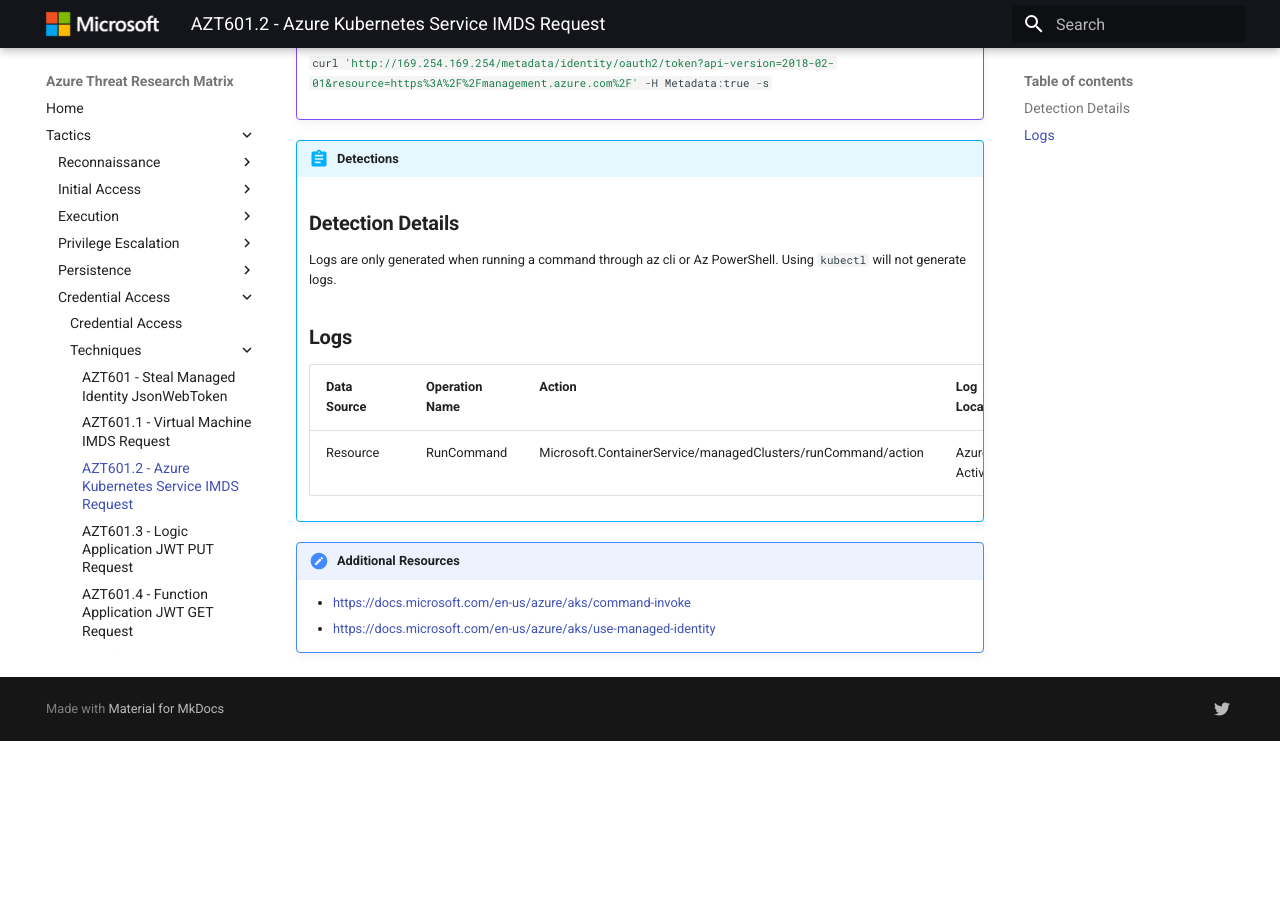
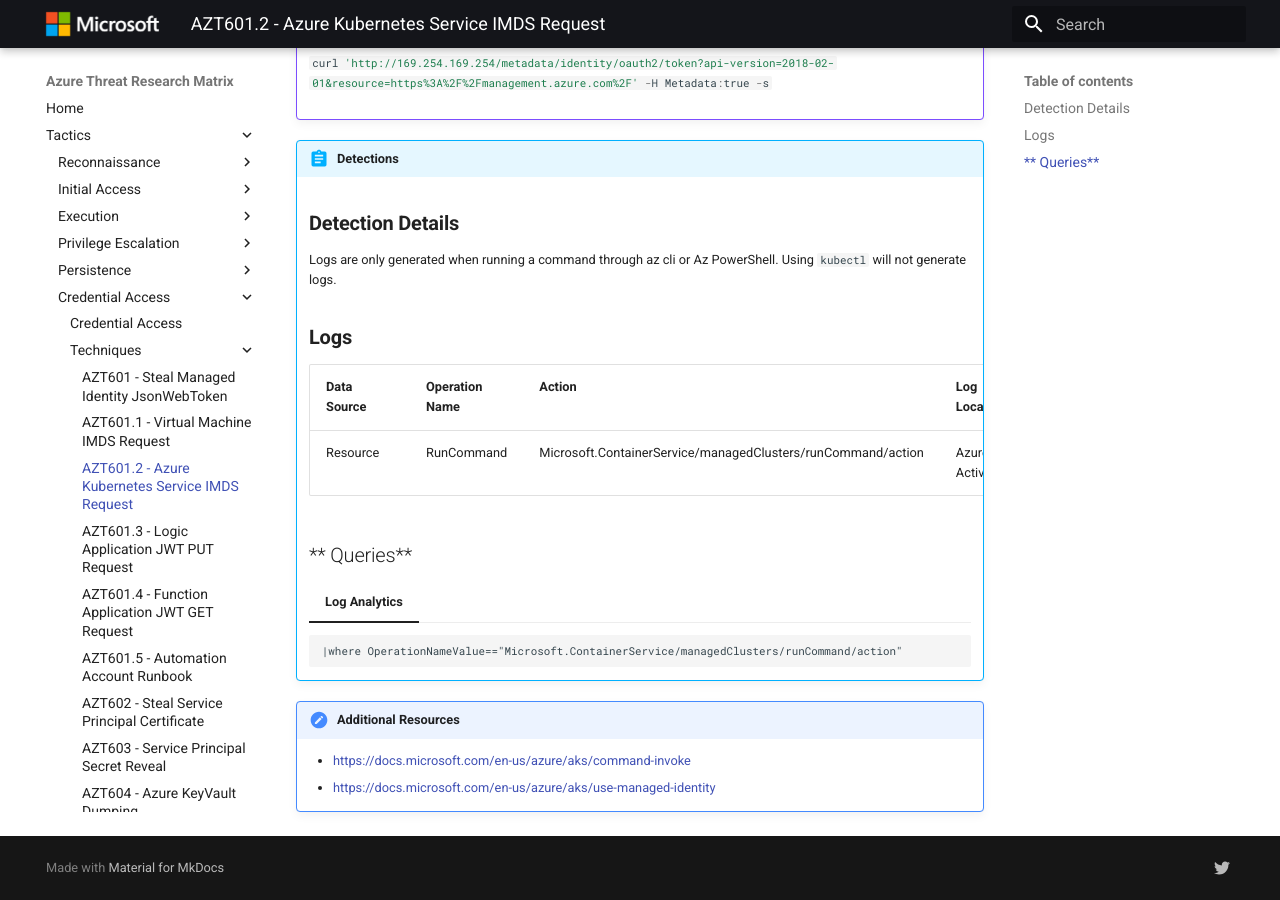
Before and after one commit to microsoft/Azure-Threat-Research-Matrix, an MkDocs documentation site: the page built from docs/CredentialAccess/AZT601/AZT601-2.md, in a window 1280 px wide and 900 px high, scrolled down 619 px. Built offline with MkDocs 1.6.1 and Material for MkDocs 9.7.7, drawn with Linux system fonts in a browser that asks for light colours; before the commit the page ends 1360 px from its top, so only the background shows below that.

Commit message:
Update AZT601-2.md

````diff
--- a/docs/CredentialAccess/AZT601/AZT601-2.md
+++ b/docs/CredentialAccess/AZT601/AZT601-2.md
@@ -37,6 +37,15 @@ By utilizing access to IMDS, an attacker can request a JWT for a Managed Identit
     |--------------------|---------------------|-------------------------------------------------------------------|--------------|
     | Resource | RunCommand	 | Microsoft.ContainerService/managedClusters/runCommand/action	| Azure Activity Log |
 
+    ## ** Queries**
+
+
+	=== "Log Analytics"
+	```AzureActivity
+	|where OperationNameValue=="Microsoft.ContainerService/managedClusters/runCommand/action"
+	```
+
+
 !!! faq "Additional Resources"
 
 	* [https://docs.microsoft.com/en-us/azure/aks/command-invoke](https://docs.microsoft.com/en-us/azure/aks/command-invoke)
````
